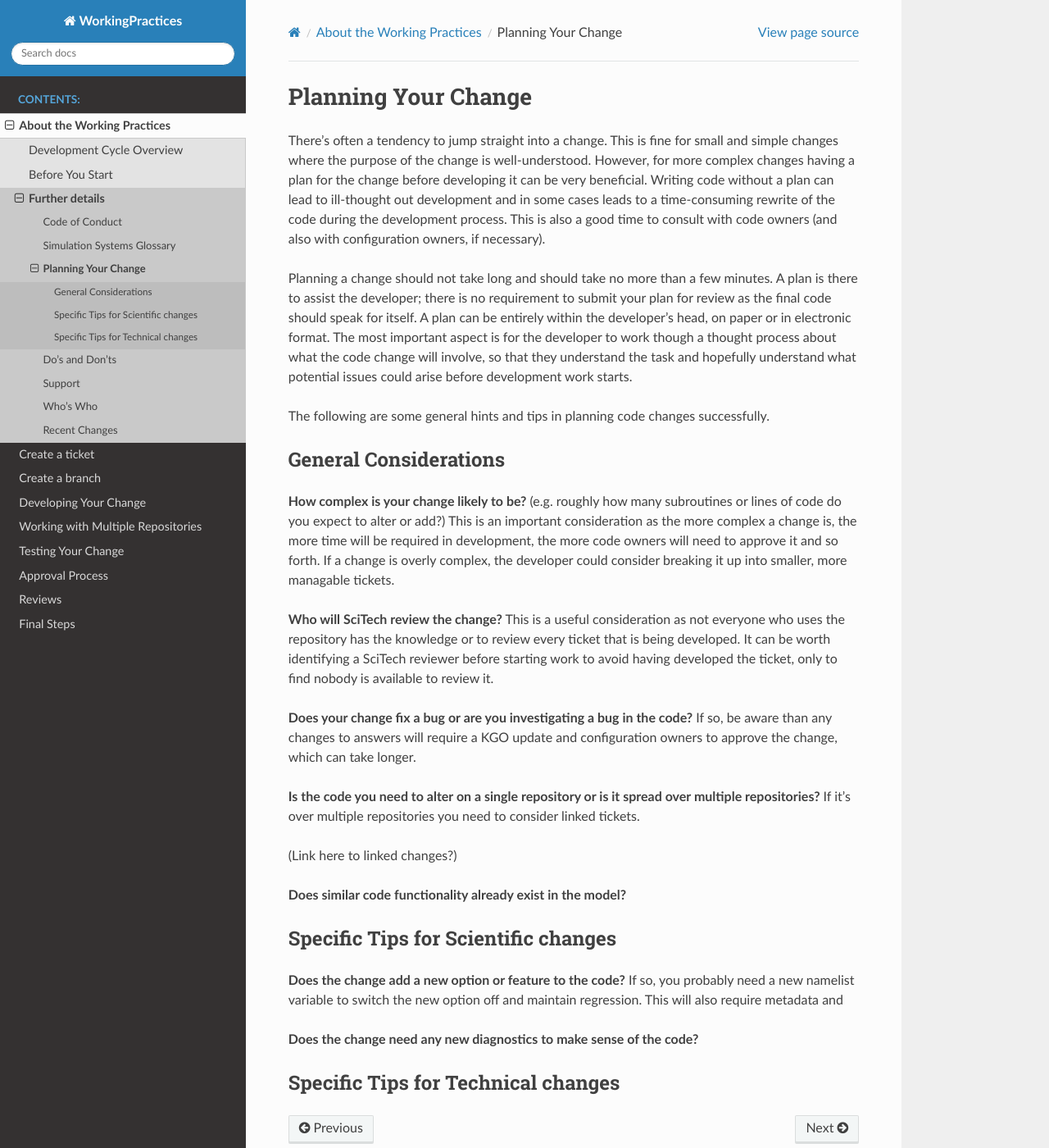
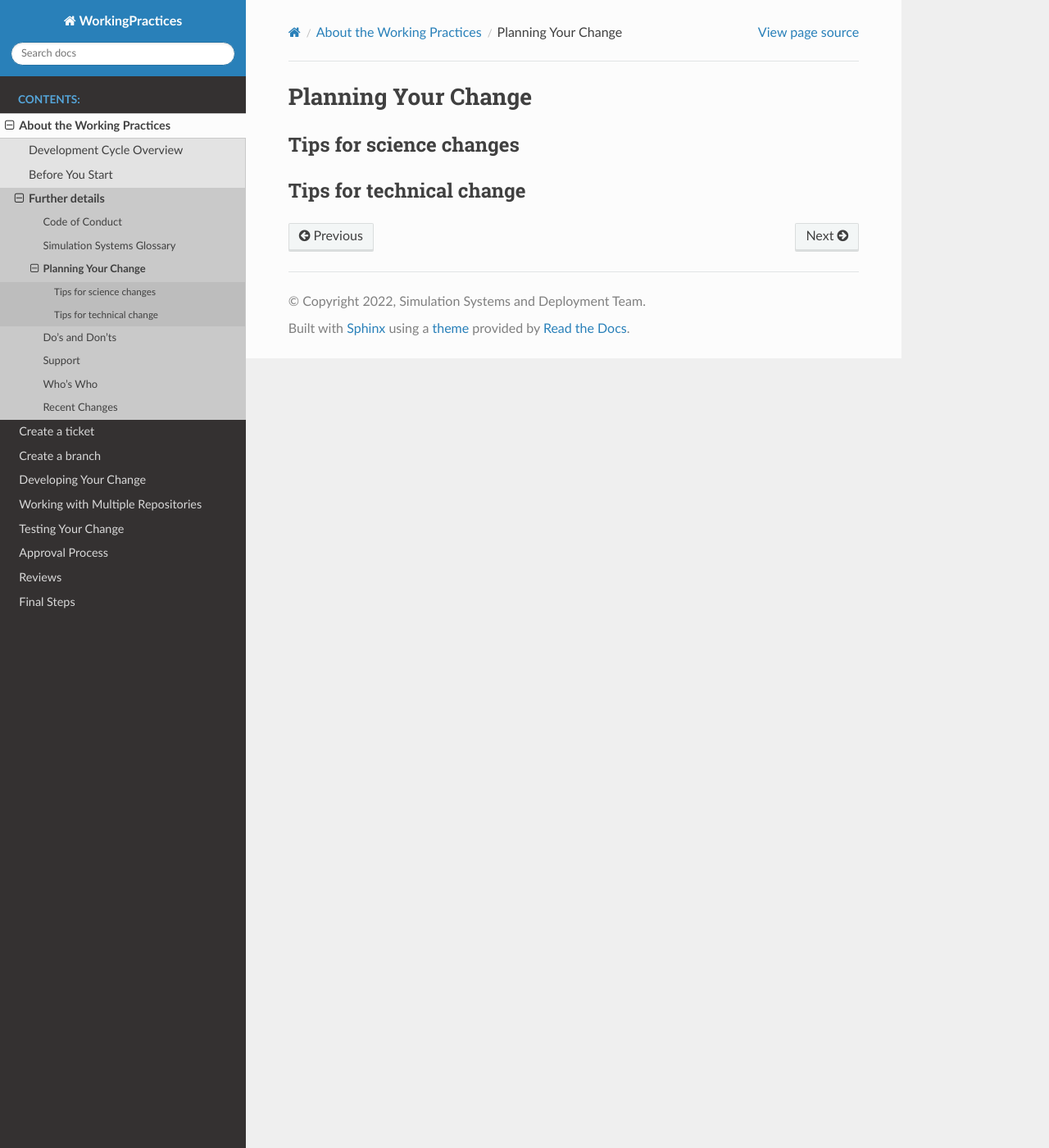
Before and after one commit to MetOffice/simulation-systems, a Sphinx documentation site: the page built from source/WorkingPractices/planning_your_change.rst, in a window 1280 px wide and 1400 px high. Shown: the whole window at 82% size. Built offline with Sphinx 7.4.7 and the Read the Docs theme 2.0.0, drawn with Linux system fonts in a browser that asks for light colours.

```diff
--- a/source/WorkingPractices/branches.rst
+++ b/source/WorkingPractices/branches.rst
@@ -22,7 +22,7 @@
 
 .. code-block::
 
-    fcm bc -k NNN -t dev branchname fcm:project.x_tr@vnXX.Y
+    fcm bc -k NNN branchname fcm:project.x_tr@vnXX.Y
 
 .. tip::
 
--- a/source/WorkingPractices/planning_your_change.rst
+++ b/source/WorkingPractices/planning_your_change.rst
@@ -2,59 +2,8 @@
 
 Planning Your Change
 ====================
+Tips for science changes
+------------------------
 
-There's often a tendency to jump straight into a change. This is fine for small and
-simple changes where the purpose of the change is well-understood. However, for more complex
-changes having a plan for the change before developing it can be very beneficial. Writing code
-without a plan can lead to ill-thought out development and in some cases leads to a time-consuming
-rewrite of the code during the development process. This is also a good time to consult with code owners
-(and also with configuration owners, if necessary).
-
-Planning a change should not take long and should take no more than a few minutes.
-A plan is there to assist the developer; there is no requirement to submit your plan for review
-as the final code should speak for itself. A plan can be entirely within the developer's head,
-on paper or in electronic format. The most important aspect is for the developer to work though
-a thought process about what the code change will involve, so that they understand the task
-and hopefully understand what potential issues could arise before development work starts.
-
-The following are some general hints and tips in planning code changes successfully.
-
-
-General Considerations
-----------------------
-
-**How complex is your change likely to be?** (e.g. roughly how many subroutines or lines of code do
-you expect to alter or add?) This is an important consideration as the more complex a change is, the
-more time will be required in development, the more code owners will need to approve it and so forth.
-If a change is overly complex, the developer could consider breaking it up into smaller, more
-managable tickets.
-
-**Who will SciTech review the change?** This is a useful consideration as not everyone who uses the
-repository has the knowledge or to review every ticket that is being developed. It can be worth
-identifying a SciTech reviewer before starting work to avoid having developed the ticket, only to
-find nobody is available to review it.
-
-**Does your change fix a bug or are you investigating a bug in the code?** If so, be aware than any
-changes to answers will require a KGO update and configuration owners to approve the change, which
-can take longer.
-
-**Is the code you need to alter on a single repository or is it spread over multiple repositories?**
-If it's over multiple repositories you need to consider linked tickets.
-
-(Link here to linked changes?)
-
-**Does similar code functionality already exist in the model?**
-
-
-Specific Tips for Scientific changes
-------------------------------------
-
-**Does the change add a new option or feature to the code?** If so, you probably need a new namelist
-variable to switch the new option off and maintain regression. This will also require metadata and
-
-
-**Does the change need any new diagnostics to make sense of the code?**
-
-
-Specific Tips for Technical changes
------------------------------------
+Tips for technical change
+-------------------------
```
